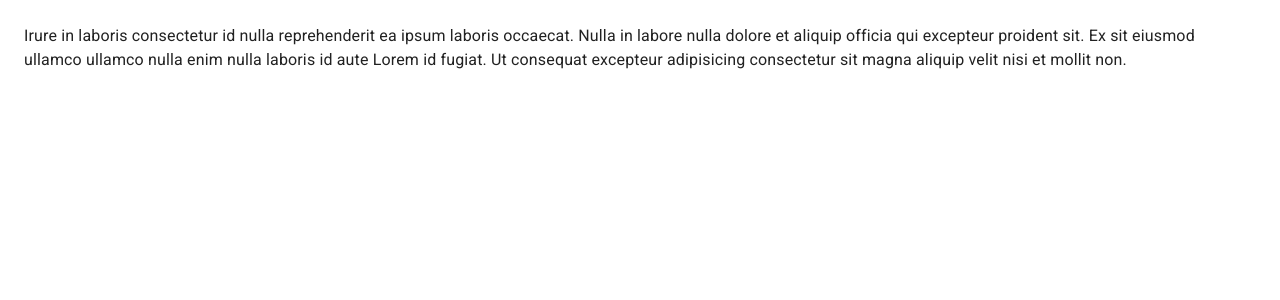
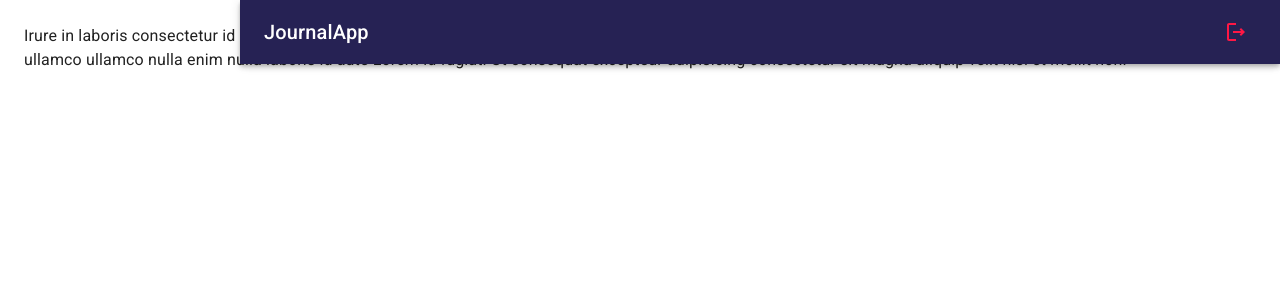
Before and after one commit to PyCeciliaReyes/journal-app, a React (Vite) app: page / in a window 1280 px wide. Shown: the top 300 px of the page. Built offline with nearby package versions, Linux system fonts and the light colour scheme.

Commit message:
Creacion del NavBar, configuracion de los tamaños y detalles segun tipo de pantalla

```diff
--- /dev/null
+++ b/src/journal/components/NavBar.jsx
@@ -0,0 +1,30 @@
+import { LogoutOutlined, MenuOutlined } from "@mui/icons-material"
+import { AppBar, Grid, IconButton, Toolbar, Typography } from "@mui/material"
+
+
+export const NavBar = ({drawerWidth=240}) => {
+  return (
+    <AppBar position="fixed"
+        sx={{
+            width:{sm: `calc(100% - ${drawerWidth}px)`},
+            ml: { sm: `${drawerWidth}px` }
+        }}
+    >
+        <Toolbar>
+            <IconButton
+                color="inherit"
+                edge='start'
+                sx={{mr:2, display: {sm:'none'}}}
+            >
+                <MenuOutlined/>
+            </IconButton>
+            <Grid container direction='row' justifyContent='space-between' alignItems='center'>
+                <Typography variant="h6" noWrap component='div'>JournalApp</Typography>
+                <IconButton color="error">
+                    <LogoutOutlined/>
+                </IconButton>
+            </Grid>
+        </Toolbar>
+    </AppBar>
+  )
+}
--- /dev/null
+++ b/src/journal/components/index.js
@@ -0,0 +1 @@
+export * from './NavBar';
--- a/src/journal/layout/JournalLayout.jsx
+++ b/src/journal/layout/JournalLayout.jsx
@@ -1,10 +1,12 @@
 import { Box } from "@mui/material"
+import { NavBar } from "../components";
 
 const drawerWidth = 240;
 export const JournalLayout = ({children}) => {
   return (
     <Box sx={{display:'flex'}}>
         {/* navbar */}
+        <NavBar drawerWidth={ drawerWidth } />
         {/* sidebar */}
         <Box
             component='main'
```
